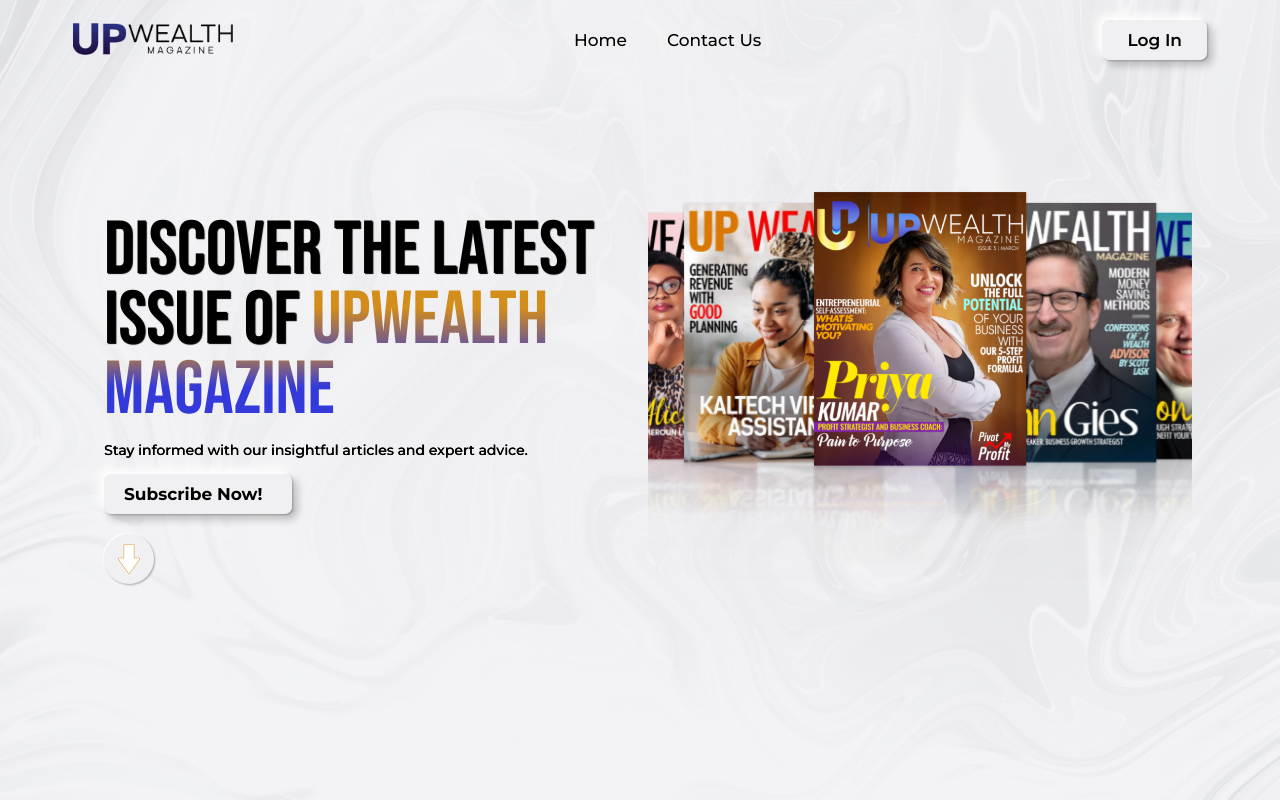
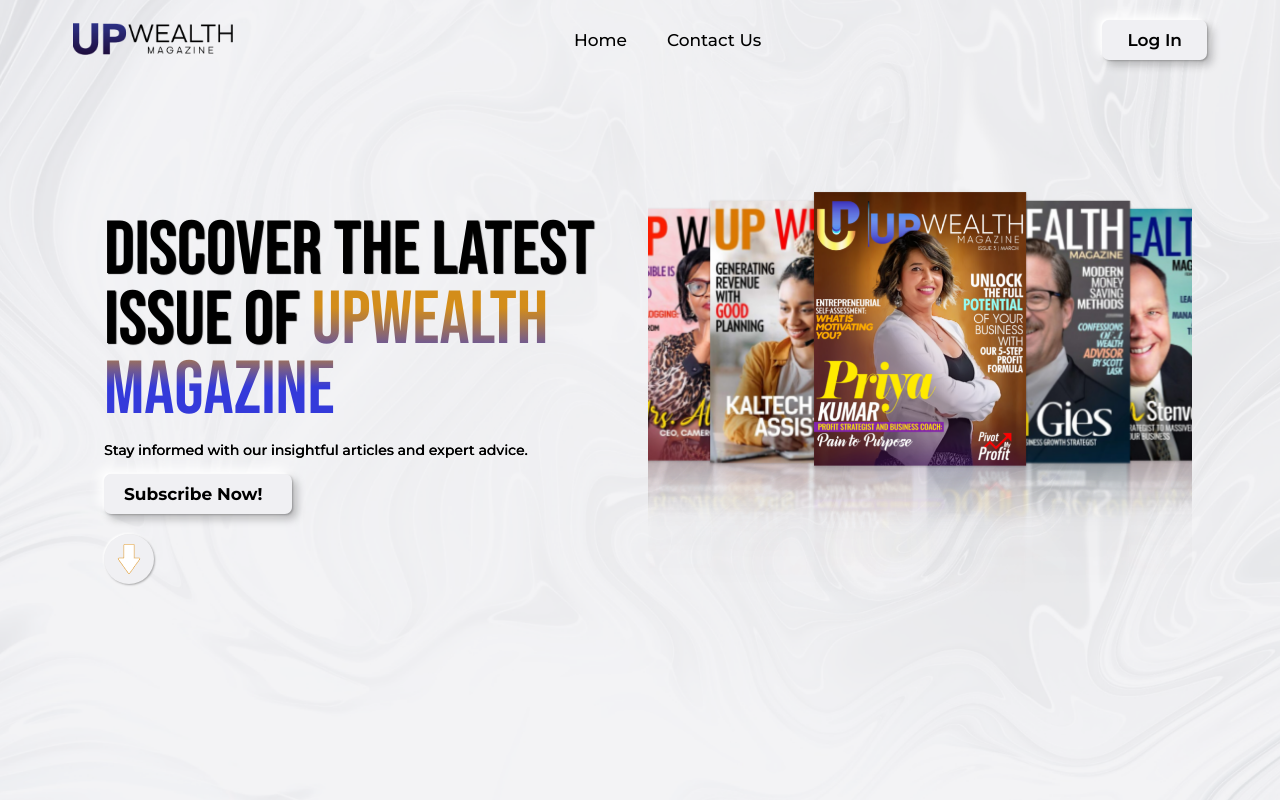
Before and after one commit to SasankaRoy/up-wealth, a React (Create React App) app: page / in a window 1280 px wide. Built offline with nearby package versions, Linux system fonts and the light colour scheme.

Commit message:
hero slider adjustment

```diff
--- a/src/component/Hero/Hero.jsx
+++ b/src/component/Hero/Hero.jsx
@@ -59,31 +59,31 @@ const ImageSlider = () => {
         }}
         breakpoints={{
           1920: {
-            spaceBetween: -650,
+            spaceBetween: -750,
           },
           1820: {
-            spaceBetween: -600,
+            spaceBetween: -670,
           },
           1720: {
-            spaceBetween: -550,
+            spaceBetween: -650,
           },
           1620: {
             spaceBetween: -600,
           },
           1520: {
+            spaceBetween: -580,
+          },
+          1420:{
+            spaceBetween: -520,
+          },
+          1320:{
             spaceBetween: -500,
           },
-          1420:{
-            spaceBetween: -450,
-          },
-          1320:{
+          1220:{
             spaceBetween: -430,
           },
-          1220:{
-            spaceBetween: -400,
-          },
           1120:{
-            spaceBetween: -370,
+            spaceBetween: -420,
           }
         }}
         modules={[EffectCoverflow]}
```
